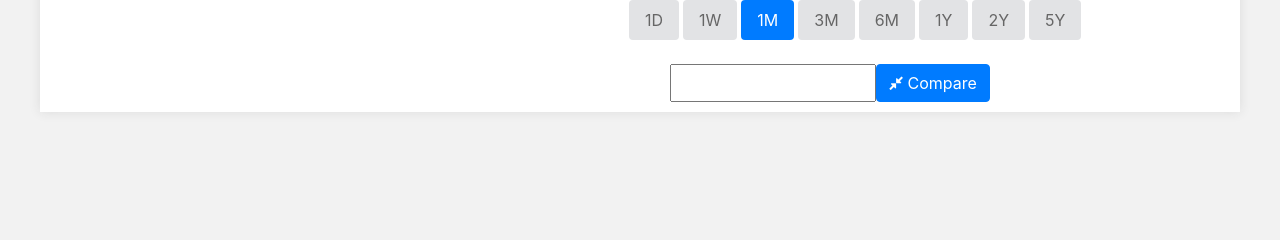
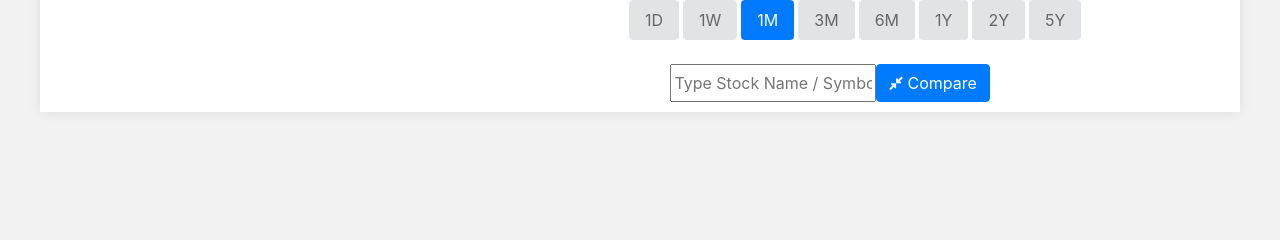
Before and after one commit to murradkh/StockProject, a Django app: page /stock/1/ in a window 1280 px wide. Shown: the part 394-634 px from the top of the page. Run offline with Django 3.2, Linux system fonts and the light colour scheme; data that the repository does not hold is empty; some libraries are stand-ins or nearby versions.

Commit message:
refactoring

```diff
--- a/myapp/templates/single_stock.html
+++ b/myapp/templates/single_stock.html
@@ -100,7 +100,7 @@
         </ul>
         <br>
                 <form class="row offset-1" id="compareForm">
-            <input list="myDatalist" id="searchText" type="text"
+            <input list="myDatalist" id="searchText" type="text" placeholder="Type Stock Name / Symbol"
                    style="max-width:40%;max-height:10%;" name="stockNameToCompare" oninput="getStockNames()">
             <datalist id="myDatalist"
                       style="max-height:10px;overflow-y:auto;display:block !important;">
```
